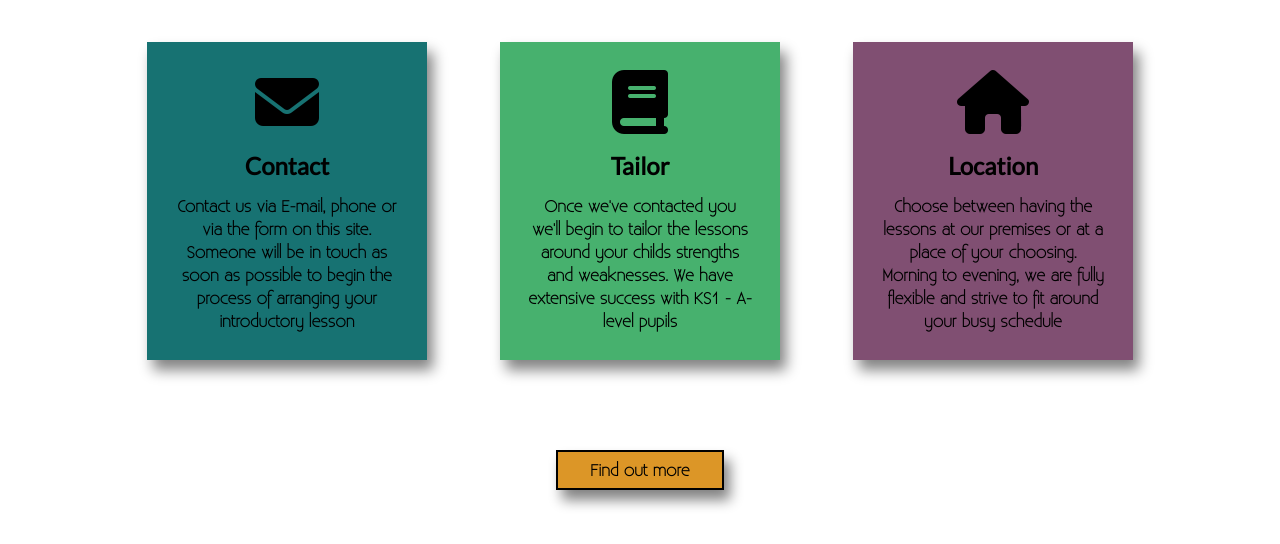
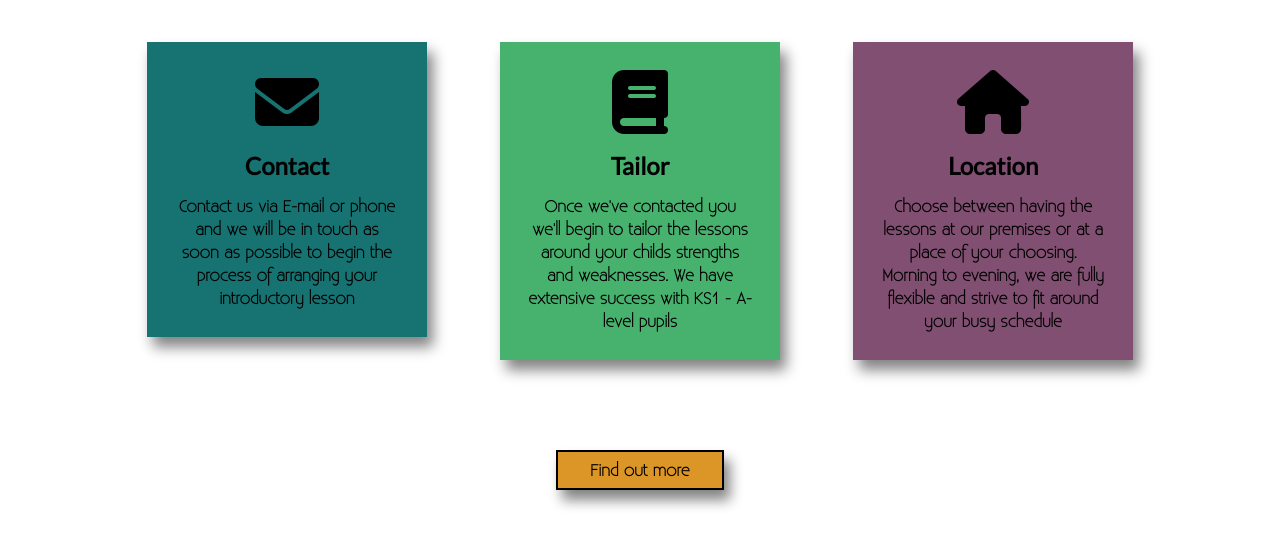
Before and after one commit to Ojtuition/Ojtuition.github.io, a plain HTML site: page index.html in a window 1280 px wide. Shown: the part 663-1207 px from the top of the page. Drawn offline with nearby package versions, Linux system fonts and the light colour scheme.

Commit message:
Update index.html

```diff
--- a/index.html
+++ b/index.html
@@ -51,7 +51,7 @@ support the pressures of examinations will be alleviated.</p></div></div><img sr
         <div class="h_panel box1 shad">
           <i class="fa fa-envelope fa-4x" aria-hidden="true"></i>
           <h1>Contact</h1>
-          <p>Contact us via E-mail, phone or via the form on this site. Someone will be in touch as soon as possible to begin the process of arranging your introductory lesson</p>
+          <p>Contact us via E-mail or phone and we will be in touch as soon as possible to begin the process of arranging your introductory lesson</p>
         </div>
         <div class="h_panel box2 shad">
           <i class="fa fa-book fa-4x" aria-hidden="true"></i>
```
